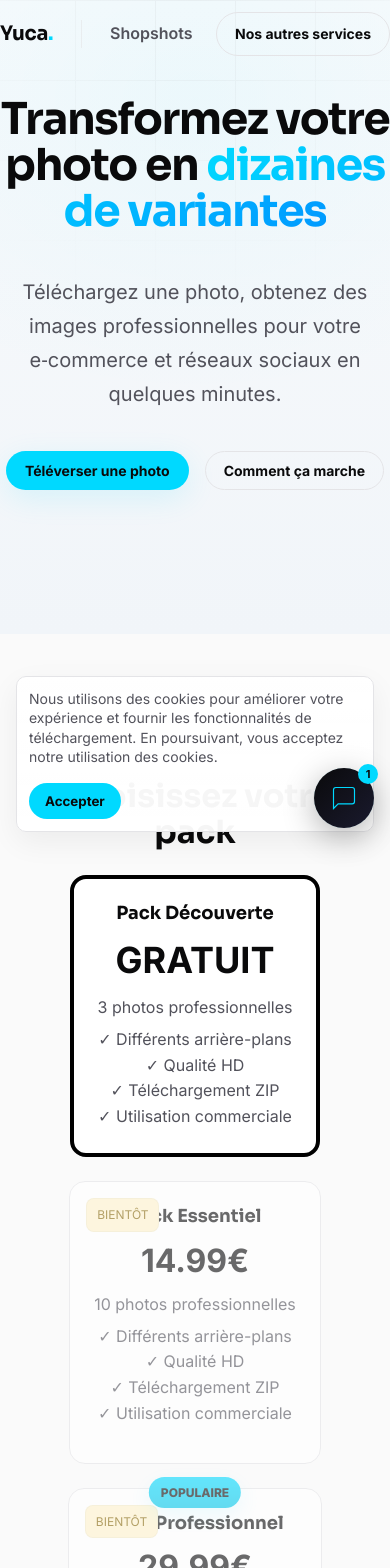
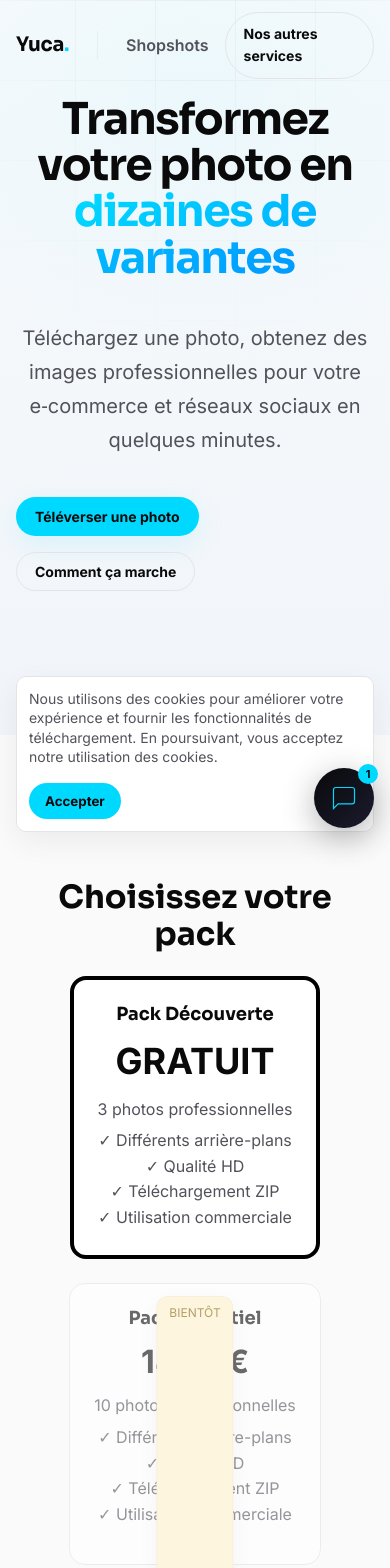
Before and after one commit to yconsulting-cloud/Yuca, a Next.js app: page /shopshots in a window 390 px wide. Shown: the top 1568 px of the page. Built offline with nearby package versions, Linux system fonts and the light colour scheme.

Commit message:
Shopshots: place 'BIENTÔT' badge bottom-center overlapping plan card

```diff
--- a/app/shopshots/shopshots.css
+++ b/app/shopshots/shopshots.css
@@ -91,7 +91,7 @@
 
 /* Plan card exact styling to match reference */
 .shopshots-page .plans-grid{display:grid;grid-template-columns:repeat(3,1fr);gap:var(--sp-6);align-items:stretch;justify-items:center;grid-auto-rows:1fr}
-.shopshots-page .plan-card{cursor:pointer;padding:28px;border:1px solid rgba(0,0,0,0.06);border-radius:18px;background:#ffffff;display:flex;flex-direction:column;justify-content:space-between;align-items:flex-start;text-align:left;width:100%;max-width:340px;height:100%;box-sizing:border-box;transition:box-shadow .18s,transform .18s;position:relative}
+.shopshots-page .plan-card{cursor:pointer;padding:28px;border:1px solid rgba(0,0,0,0.06);border-radius:18px;background:#ffffff;display:flex;flex-direction:column;justify-content:space-between;align-items:flex-start;text-align:left;width:100%;max-width:340px;height:100%;box-sizing:border-box;transition:box-shadow .18s,transform .18s;position:relative;overflow:visible}
 .shopshots-page .plan-card .plan-name{align-self:center;width:100%;text-align:center}
 .shopshots-page .plan-card .plan-price{font-size:2rem;text-align:center;width:100%;margin-top:6px}
 .shopshots-page .plan-card .plan-desc,.shopshots-page .plan-card .plan-features{color:var(--c-text-sec);margin-top:6px}
@@ -103,7 +103,7 @@
 
 /* Badge positions */
 .shopshots-page .badge-popular{position:absolute;left:50%;transform:translateX(-50%);top:-16px;padding:6px 14px;border-radius:9999px;background:linear-gradient(180deg,var(--c-accent),#00c6ea);color:var(--c-bg-dark);font-weight:800;box-shadow:0 6px 20px rgba(0,217,255,0.12);z-index:12}
-.shopshots-page .plan-card .badge-soon{position:absolute;left:16px;top:16px;z-index:11}
+.shopshots-page .plan-card .badge-soon{position:absolute;left:50%;transform:translateX(-50%);bottom:-14px;z-index:11;padding:6px 12px;border-radius:12px;background:#fff3cd;color:#856404;border:1px solid rgba(0,0,0,0.04);box-shadow:0 8px 20px rgba(2,6,23,0.06)}
 
 
 .shopshots-page .plans-section{padding:var(--sp-12) 0}
@@ -168,6 +168,17 @@
 	.shopshots-page .plan-card{width:auto}
 }
 
+/* Mobile: add safe padding to header, hero text and main container to avoid text touching edges */
+@media(max-width:768px){
+	.shopshots-page .site-header .container,
+	.shopshots-page .hero__content,
+	.shopshots-page .main-container {
+		padding-left:16px;
+		padding-right:16px;
+	}
+	.shopshots-page .hero { padding-left: 0; padding-right: 0; }
+}
+
 /* Cookie card tweak to match reference */
 .shopshots-page .cookie-consent-card{max-width:980px;padding:14px 18px;border-radius:12px;box-shadow:0 12px 30px rgba(2,6,23,0.06)}
 .shopshots-page .cookie-consent-text{color:var(--c-text-sec)}
--- a/public/index.html
+++ b/public/index.html
@@ -629,7 +629,7 @@
             <li><a href="#comment" class="nav__link">Process</a></li>
             <li><a href="#tarifs" class="nav__link">Tarifs</a></li>
             <li><a href="#contact" class="nav__link">Contact</a></li>
-            <li><a href="https://shopshots.madebyyuca.com" class="nav__link" target="_blank" rel="noopener">Shopshots</a></li>
+            <li><a href="/shopshots" class="nav__link">Shopshots</a></li>
         </ul>
         <a href="#contact" class="nav__cta">Devis gratuit</a>
         <button class="nav__burger" id="navBurger" type="button" aria-label="Menu" aria-expanded="false"><span></span><span></span><span></span></button>
--- a/public/yuca/consulting.html
+++ b/public/yuca/consulting.html
@@ -27,14 +27,14 @@
         </div>
         <nav style="display:flex;gap:14px;align-items:center;font-weight:600;">
             <a href="https://madebyyuca.com" style="color:#64748b;text-decoration:none;">Accueil</a>
-            <a href="https://shopshots.madebyyuca.com" style="color:#071426;text-decoration:none;">Shopshots</a>
+            <a href="/shopshots" style="color:#071426;text-decoration:none;">Shopshots</a>
             <a href="mailto:hello@madebyyuca.com" style="color:#64748b;text-decoration:none;">Contact</a>
         </nav>
     </header>
 
     <main style="padding:28px;max-width:1100px;margin:0 auto;">
         <!-- Original consulting HTML content moved into public/yuca/consulting.html -->
-        <p style="color:#475569">Visitez <a href="https://shopshots.madebyyuca.com">Shopshots</a> pour générer vos photos produit.</p>
+        <p style="color:#475569">Visitez <a href="/shopshots">Shopshots</a> pour générer vos photos produit.</p>
     </main>
 
 </body>
```
